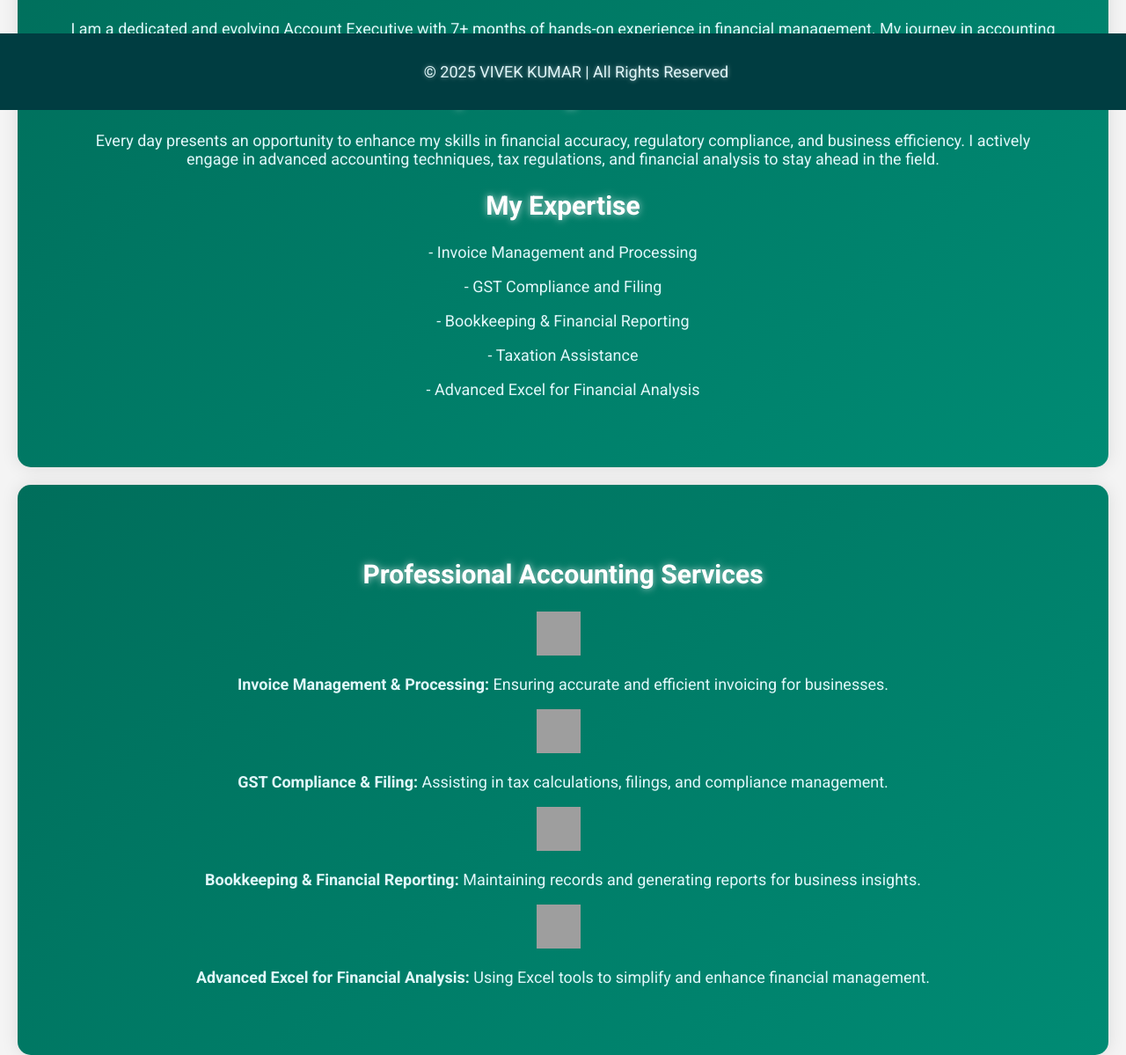
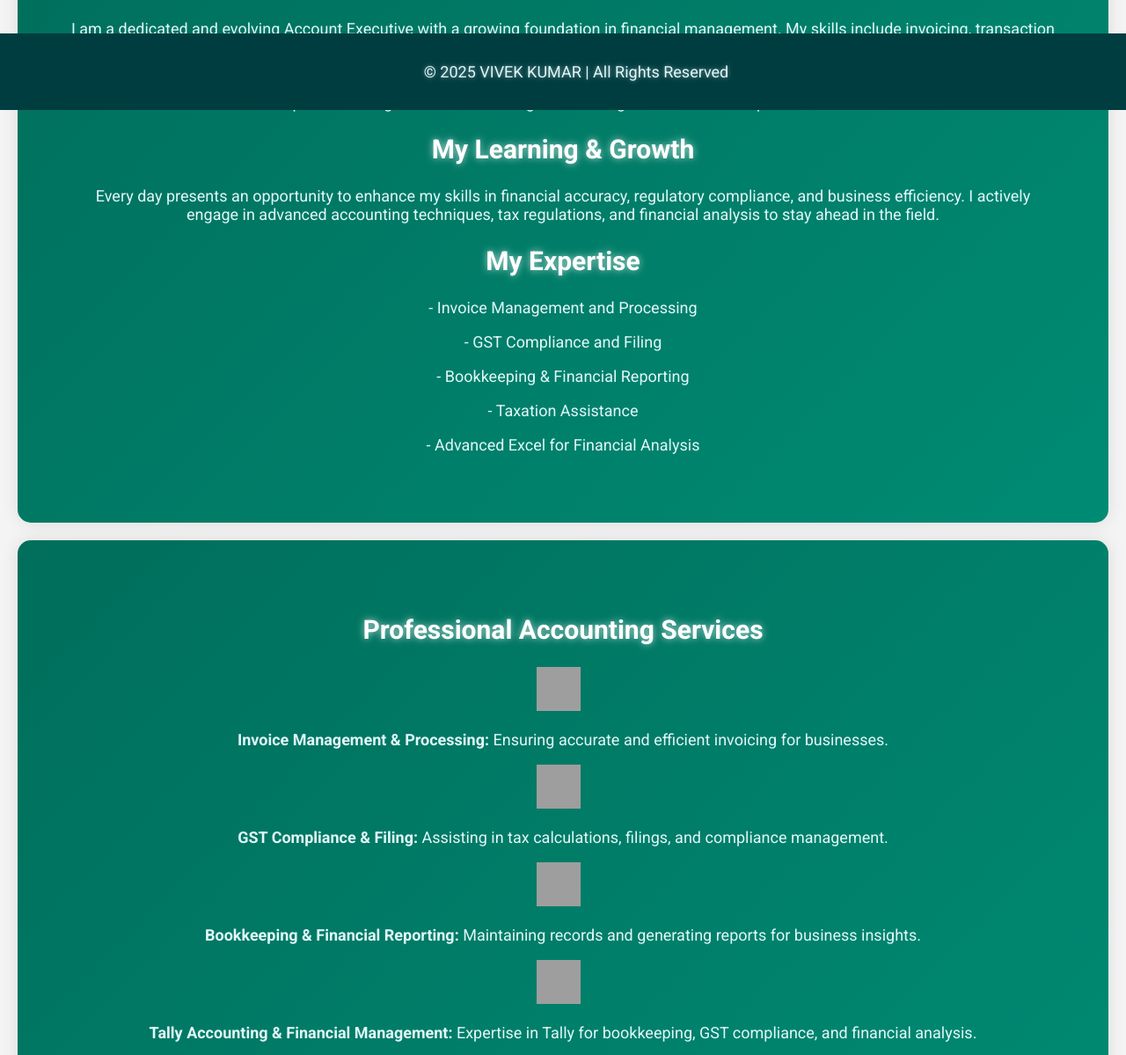
Before and after one commit to kuvivek003/vivek-kumar--services, a plain HTML site: page index.html in a window 1280 px wide. Shown: the part 675-1874 px from the top of the page at 88% size. Drawn offline with Linux system fonts and the light colour scheme; grey boxes are pictures that could not be loaded.

Commit message:
Add files via upload

```diff
--- a/index.html
+++ b/index.html
@@ -3,7 +3,7 @@
 <head>
     <meta charset="UTF-8">
     <meta name="viewport" content="width=device-width, initial-scale=1.0">
-    <title>Vivek Kumar - Account Executive</title>
+    <title>Vivek Kumar (Account Executive)</title>
     <link href="https://fonts.googleapis.com/css2?family=Roboto:wght@400;500;700&display=swap" rel="stylesheet">
     <style>
         body {
@@ -91,7 +91,7 @@
         }
 
         /* Add icon styles */
-        .finance-icon {
+        .finance-icon, .tally-icon {
             width: 50px;
             height: 50px;
             margin-right: 10px;
@@ -106,7 +106,7 @@
 <body>
     <!-- Header Section -->
     <header>
-        <h1>Vivek Kumar - Account Executive</h1>
+        <h1>Vivek Kumar (Account Executive)</h1>
         <nav>
             <ul>
                 <li><a href="#home">Home</a></li>
@@ -127,7 +127,7 @@
     <!-- About Me Section -->
     <section id="about">
         <h2>Who Am I?</h2>
-        <p>I am a dedicated and evolving Account Executive with 7+ months of hands-on experience in financial management. My journey in accounting is driven by a passion for precision, continuous learning, and professional growth.</p>
+        <p>I am a dedicated and evolving Account Executive with a growing foundation in financial management. My skills include invoicing, transaction verification, GST compliance, and spreadsheet management, which I handle with accuracy and efficiency. I am passionate about learning and continuously improving my knowledge to enhance my accounting expertise. With a keen eye for detail and a problem-solving mindset, I strive to manage financial tasks effectively while adapting to new challenges. My journey in accounting is driven by a commitment to professional growth and delivering value through reliable financial processes.</p>
 
         <h2>My Learning & Growth</h2>
         <p>Every day presents an opportunity to enhance my skills in financial accuracy, regulatory compliance, and business efficiency. I actively engage in advanced accounting techniques, tax regulations, and financial analysis to stay ahead in the field.</p>
@@ -155,8 +155,12 @@
             <img class="finance-icon" src="https://img.icons8.com/ios/452/book.png" alt="Bookkeeping">
             <p><b>Bookkeeping & Financial Reporting:</b> Maintaining records and generating reports for business insights.</p>
         </div>
+<div class="service-icon">
+    <img class="tally-icon" src="https://img.icons8.com/ios/452/accounting.png" alt="Tally Accounting">
+    <p><b>Tally Accounting & Financial Management:</b> Expertise in Tally for bookkeeping, GST compliance, and financial analysis.</p>
+</div>
         <div class="service-icon">
-            <img class="finance-icon" src="https://img.icons8.com/ios/452/excel.png" alt="Excel Financial Analysis">
+            <img class="finance-icon" src="https://img.icons8.com/?size=100&id=42393&format=png&color=000000" alt="Excel Financial Analysis">
             <p><b>Advanced Excel for Financial Analysis:</b> Using Excel tools to simplify and enhance financial management.</p>
         </div>
     </section>
```
